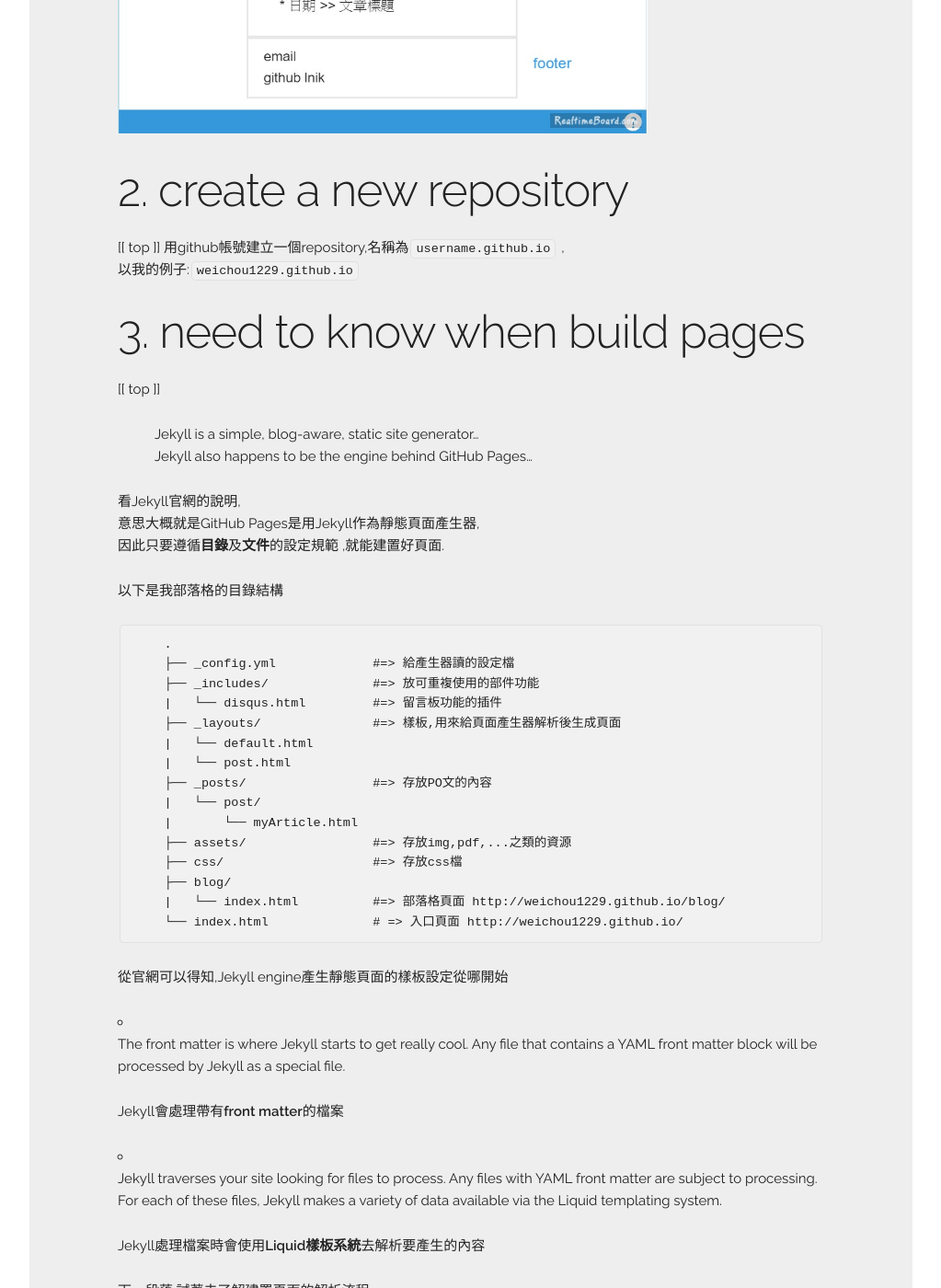
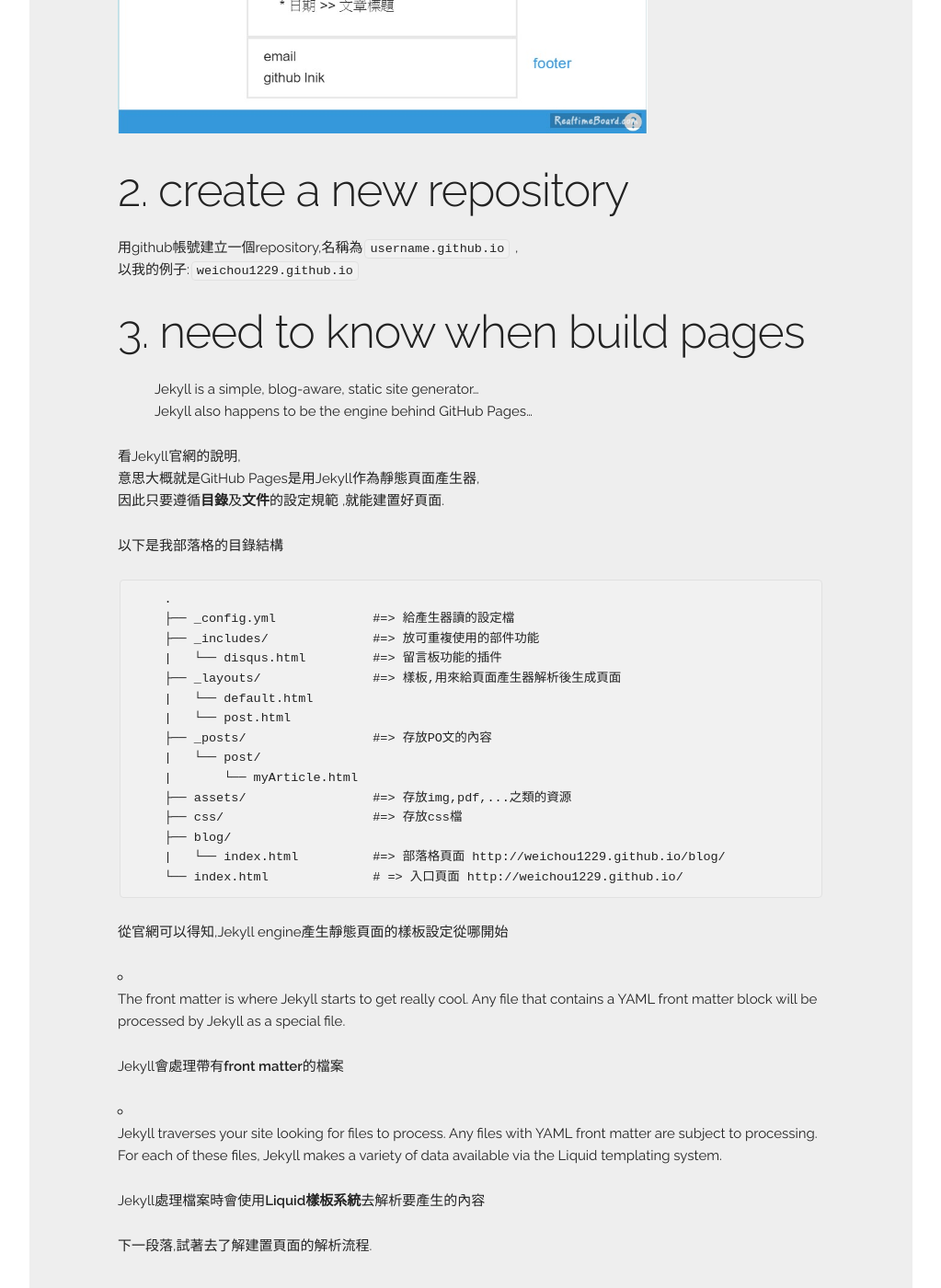
Before and after one commit to weichou1229/weichou.github.io, a Jekyll site: the page built from _posts/blog/2016-07-30-Create-my-GitHub-Pages-website.md, in a window 1280 px wide and 1400 px high, scrolled down 1544 px. Shown: the whole window at 92% size, without its empty margins (128-1151 px from the left). Built offline with Jekyll 4.4.1, drawn with Linux system fonts in a browser that asks for light colours; comment, search, counter and statistics services are not loaded; some of the changed text lies outside the part shown.

Commit message:
modify page

```diff
--- a/_posts/blog/2016-07-30-Create-my-GitHub-Pages-website.md
+++ b/_posts/blog/2016-07-30-Create-my-GitHub-Pages-website.md
@@ -23,7 +23,7 @@ date: 2016-07-30T15:00:00.000Z
 
 # 1\. design my wireframe
 
-[[ top ]] 簡單設計部落格的頁面
+簡單設計部落格的頁面
 
 - 入口頁面 entry page
 - 部落格頁面 blog page
@@ -32,12 +32,10 @@ date: 2016-07-30T15:00:00.000Z
 
 # 2\. create a new repository
 
-[[ top ]] 用github帳號建立一個repository,名稱為`username.github.io` ,<br>
+用github帳號建立一個repository,名稱為`username.github.io` ,<br>
 以我的例子:`weichou1229.github.io`
 
 # 3\. need to know when build pages
-
-[[ top ]]
 
 > Jekyll is a simple, blog-aware, static site generator...<br>
 > Jekyll also happens to be the engine behind GitHub Pages...
@@ -80,10 +78,8 @@ date: 2016-07-30T15:00:00.000Z
 
 # 4\. build entry page
 
-[[ top ]]
-
-1. [add root index](#add-root-index)
-2. [add default layout](#add-default-layout)
+4-1\. [add root index](#add-root-index)<br>
+4-2\. [add default layout](#add-default-layout)
 
 ## 4-1\. add root index
 
@@ -159,7 +155,3 @@ date: 2016-07-30T15:00:00.000Z
 如此,兩個html檔,入口頁面就建置好了!
 
 # 5\. build entry page
-
-[[ top ]]
-
-[[ top ]]:#table-of-contents
```
